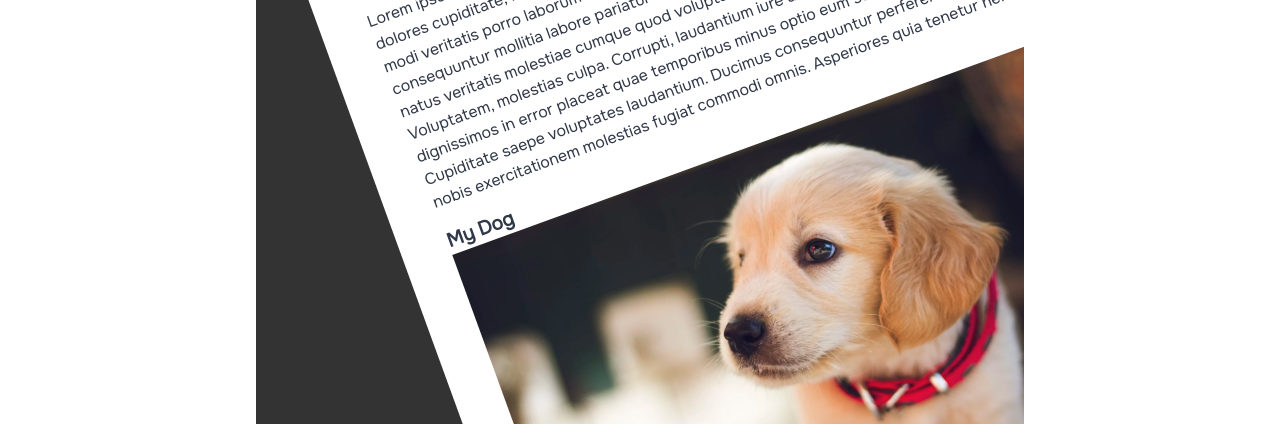
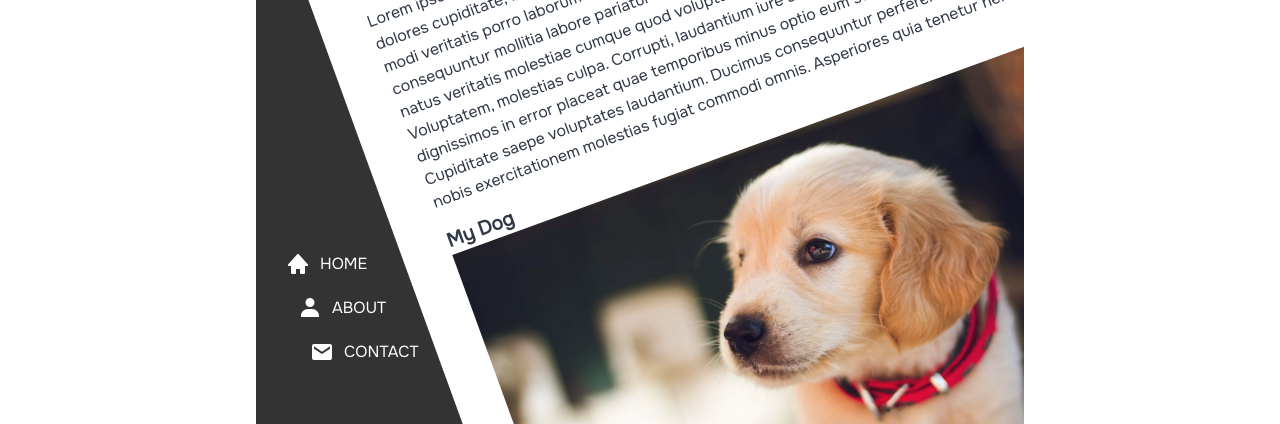
Before and after one commit to CristianLeyton/proyectos-reto-50-dias, an Astro site: page /projects/Dia3 in a window 1280 px wide. Shown: the part 405-829 px from the top of the page. Built offline with nearby package versions, Linux system fonts and the light colour scheme; Astro itself is replaced by a stand-in of ours.

Commit message:
Al sidenav tuve que ponerlo en position absolute, quiza en movil si pued a ponerlo fixed

```diff
--- a/src/pages/projects/Dia3/index.astro
+++ b/src/pages/projects/Dia3/index.astro
@@ -187,10 +187,10 @@ import LayoutProyecto from "../../../layouts/LayoutProyecto.astro";
     background-size: contain;
   }
   .navbar {
-    position: fixed;
+    position: absolute;
     color: #fff;
-    bottom: 80px;
-    left: 50px;
+    bottom: 60px;
+    left: 30px;
     display: flex;
     flex-direction: column;
     gap: 20px;
```
